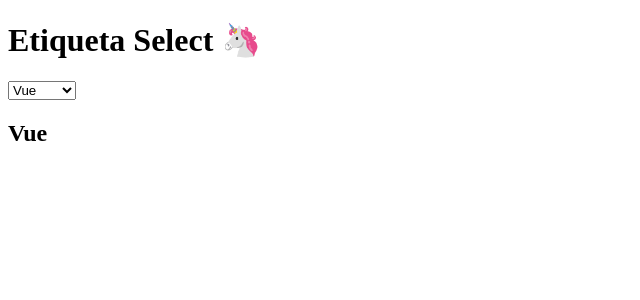
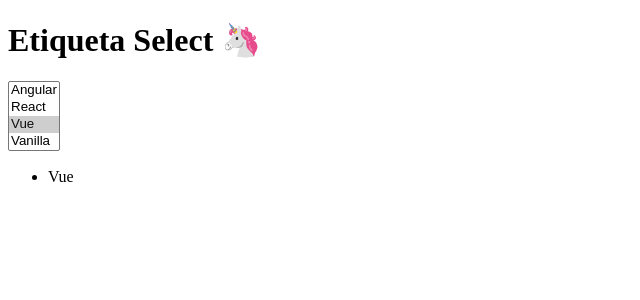
Before and after one commit to Eisten1996/react-fundamentos, a React (Create React App) app: page / in a window 1280 px wide. Shown: the top 300 px of the page, without its empty margins (0-640 px from the left). Built offline with nearby package versions, Linux system fonts and the light colour scheme.

Commit message:
Ejemplo de formulario con opciones de Seleccion Múltiple

```diff
--- a/src/App.js
+++ b/src/App.js
@@ -7,13 +7,18 @@
 )
 class App extends Component {
   state = {
-    tech: 'Vue',
+    techs: ['Vue'],
   }
 
   handleChange = (event) => {
-    this.setState({
-      tech: event.target.value,
-    })
+    const techs = Array.from(
+      event.target.selectedOptions,
+      (option) => option.value
+    )
+
+    console.log(techs)
+
+    this.setState({ techs })
   }
 
   render() {
@@ -23,14 +28,22 @@
           Etiqueta Select <Unicorn />
         </h1>
         <form>
-          <select value={this.state.tech} onChange={this.handleChange}>
+          <select
+            value={this.state.techs}
+            onChange={this.handleChange}
+            multiple
+          >
             <option value="Angular">Angular</option>
             <option value="React">React</option>
             <option value="Vue">Vue</option>
             <option value="Vanilla">Vanilla</option>
           </select>
         </form>
-        <h2>{this.state.tech}</h2>
+        <ul>
+          {this.state.techs.map((tech) => (
+            <li key={tech}>{tech}</li>
+          ))}
+        </ul>
       </div>
     )
   }
```
